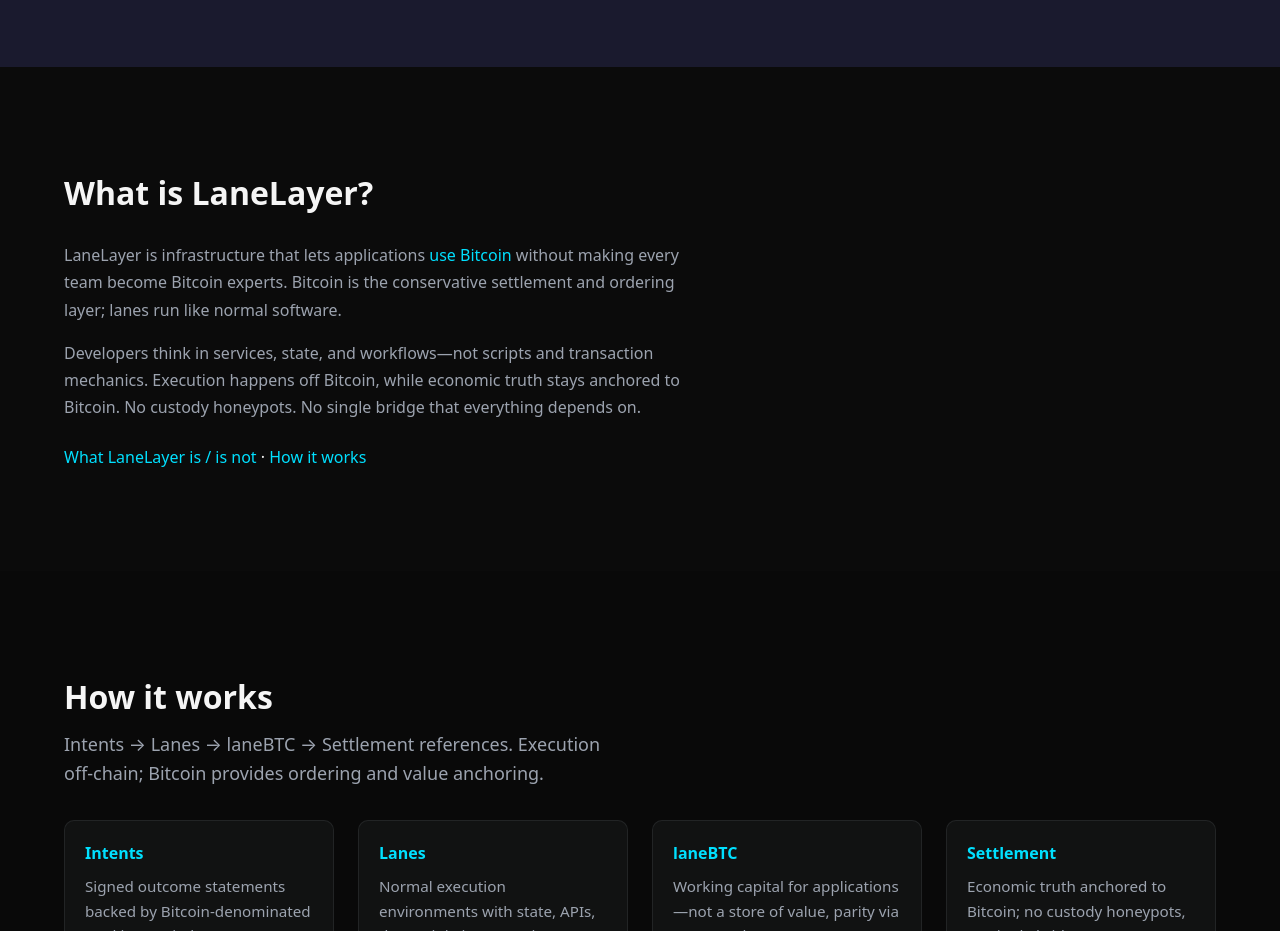
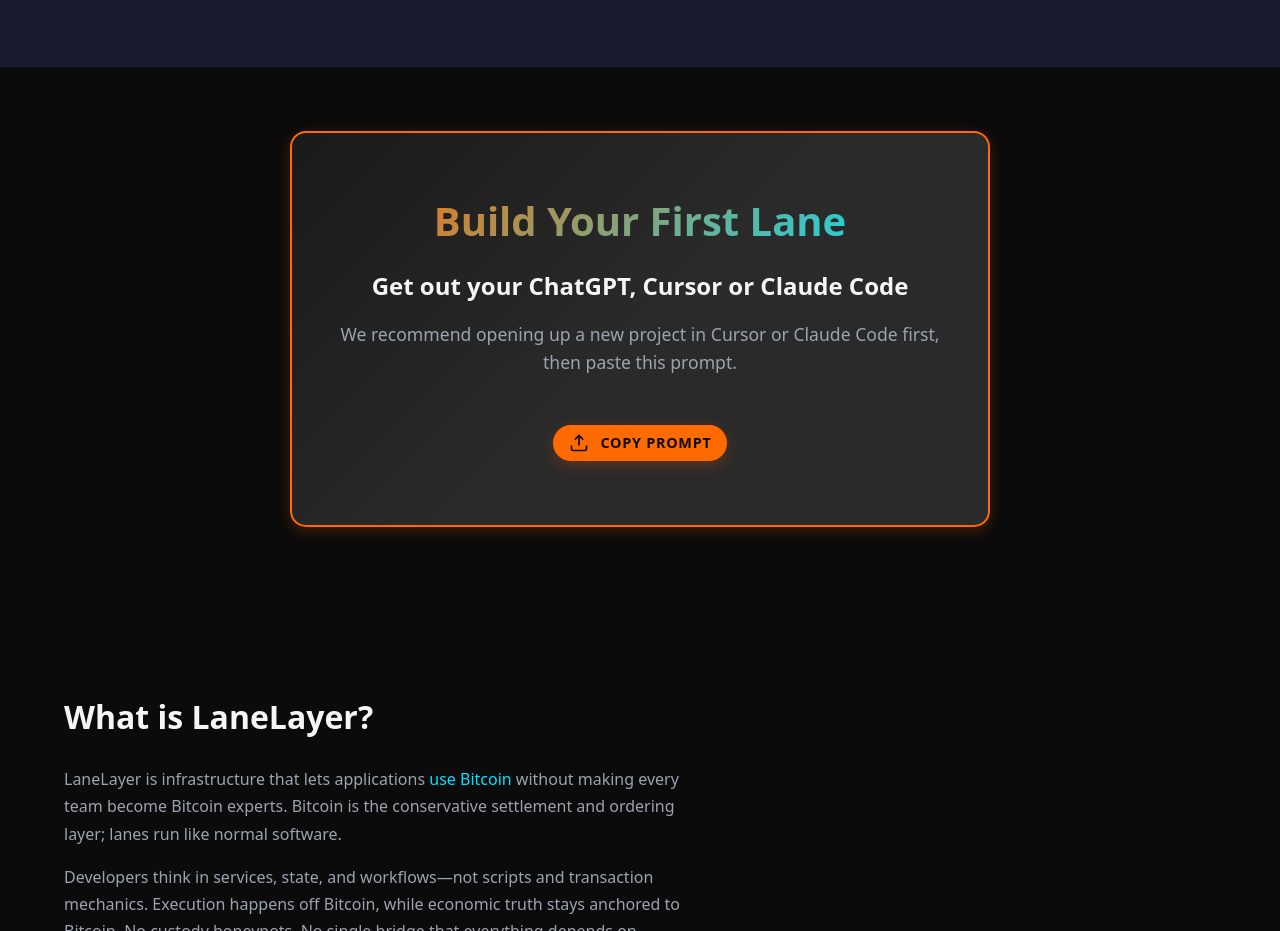
Before and after one commit to lanelayer/lanelayer.github.io, a React (Vite) app: page / in a window 1280 px wide. Shown: the part 1000-1931 px from the top of the page. Built offline with nearby package versions, Linux system fonts and the light colour scheme; no server answers.

Commit message:
fix the prompt pae to be on the first page

```diff
--- a/src/App.jsx
+++ b/src/App.jsx
@@ -4,8 +4,6 @@
 import Home from './pages/Home'
 import HowItWorks from './pages/HowItWorks'
 import Developers from './pages/Developers'
-import BuildFirstLane from './pages/BuildFirstLane'
-
 function App() {
   return (
     <BrowserRouter>
@@ -15,7 +13,7 @@
           <Route path="/" element={<Home />} />
           <Route path="/how-it-works" element={<HowItWorks />} />
           <Route path="/developers" element={<Developers />} />
-          <Route path="/build-first-lane" element={<BuildFirstLane />} />
+          <Route path="/build-first-lane" element={<Navigate to="/#build-first-lane" replace />} />
           <Route path="/use-cases" element={<Navigate to="/developers" replace />} />
           <Route path="/tosichain" element={<Navigate to="/developers" replace />} />
         </Routes>
--- a/src/components/BuilderCTA.jsx
+++ b/src/components/BuilderCTA.jsx
@@ -10,7 +10,7 @@
           Copy the prompt, paste it into your AI assistant, and build your first lane.
         </p>
         <div className="builder-cta-buttons">
-          <Link to="/build-first-lane" className="btn btn-primary">Build your first lane</Link>
+          <Link to="/#build-first-lane" className="btn btn-primary">Build your first lane</Link>
           <a href="https://discord.gg/F9GwH7zzJm" target="_blank" rel="noopener noreferrer" className="btn btn-secondary">Join Discord</a>
         </div>
       </div>
--- a/src/components/Footer.jsx
+++ b/src/components/Footer.jsx
@@ -12,7 +12,7 @@
           <div className="footer-columns">
             <div className="footer-col">
               <h4>Platform</h4>
-              <Link to="/build-first-lane">Build Lane</Link>
+              <Link to="/#build-first-lane">Build Lane</Link>
               <Link to="/how-it-works">How it works</Link>
               <Link to="/developers">Developers</Link>
               <a href="https://docs.lanelayer.com" target="_blank" rel="noopener noreferrer">Docs</a>
--- a/src/components/Header.jsx
+++ b/src/components/Header.jsx
@@ -32,7 +32,7 @@
         </Link>
 
         <nav className={`nav${menuOpen ? ' nav-open' : ''}`}>
-          <Link to="/build-first-lane" onClick={close}>Build Lane</Link>
+          <Link to="/#build-first-lane" onClick={close}>Build Lane</Link>
           <Link to="/how-it-works" onClick={close}>How it works</Link>
           <Link to="/developers" onClick={close}>Developers</Link>
           <a href="https://docs.lanelayer.com" target="_blank" rel="noopener noreferrer" onClick={close}>Docs</a>
--- a/src/components/HeroLaneLayer.jsx
+++ b/src/components/HeroLaneLayer.jsx
@@ -37,7 +37,7 @@
         </ul>
 
         <div className="hero-lane-ctas">
-          <Link to="/build-first-lane" className="btn btn-primary">Build your first lane</Link>
+          <Link to="/#build-first-lane" className="btn btn-primary">Build your first lane</Link>
           <Link to="/how-it-works" className="btn btn-secondary">How it works</Link>
         </div>
       </div>
--- a/src/components/UseWhenYouNeedThis.jsx
+++ b/src/components/UseWhenYouNeedThis.jsx
@@ -22,7 +22,7 @@
           ))}
         </ul>
         <p className="use-when-cta">
-          <Link to="/build-first-lane" className="btn btn-secondary">Build your first lane</Link>
+          <Link to="/#build-first-lane" className="btn btn-secondary">Build your first lane</Link>
         </p>
       </div>
     </section>
--- a/src/pages/BuildFirstLane.jsx
+++ b/src/pages/BuildFirstLane.jsx
@@ -150,7 +150,7 @@
   }, [])
 
   return (
-    <div className="ai-first-hero" ref={containerRef} data-analytics-base="https://lanelayer-analytics.fly.dev">
+    <div id="build-first-lane" className="ai-first-hero" ref={containerRef} data-analytics-base="https://lanelayer-analytics.fly.dev">
       <h1>Build Your First Lane</h1>
       <p className="hero-intro">Get out your ChatGPT, Cursor or Claude Code</p>
       <p className="hero-subtitle">We recommend opening up a new project in Cursor or Claude Code first, then paste this prompt.</p>
--- a/src/pages/Developers.jsx
+++ b/src/pages/Developers.jsx
@@ -16,7 +16,7 @@
         <section className="dev-section">
           <h2>Start here</h2>
           <ol className="checklist">
-            <li><Link to="/build-first-lane">Copy the prompt and build your first lane</Link></li>
+            <li><Link to="/#build-first-lane">Copy the prompt and build your first lane</Link></li>
             <li>Add the RPC and get laneBTC (steps below)</li>
             <li>Join LaneLayer Discord</li>
             <li>Try a demo lane or faucet</li>
@@ -31,7 +31,7 @@
           </p>
         </section>
         <div className="dev-ctas">
-          <Link to="/build-first-lane" className="btn btn-primary">Build your first lane</Link>
+          <Link to="/#build-first-lane" className="btn btn-primary">Build your first lane</Link>
           <a href="https://docs.lanelayer.com" target="_blank" rel="noopener noreferrer" className="btn btn-secondary">Docs</a>
           <a href={DISCORD_INVITE} target="_blank" rel="noopener noreferrer" className="btn btn-secondary">Join Discord</a>
         </div>
--- a/src/pages/Home.jsx
+++ b/src/pages/Home.jsx
@@ -1,4 +1,7 @@
+import { useEffect } from 'react'
+import { useLocation } from 'react-router-dom'
 import HeroLaneLayer from '../components/HeroLaneLayer'
+import BuildFirstLane from './BuildFirstLane'
 import WhatIsLaneLayer from '../components/WhatIsLaneLayer'
 import HowItWorksTeaser from '../components/HowItWorksTeaser'
 import UseWhenYouNeedThis from '../components/UseWhenYouNeedThis'
@@ -6,9 +9,18 @@
 import BuilderCTA from '../components/BuilderCTA'
 
 export default function Home() {
+  const { hash } = useLocation()
+  useEffect(() => {
+    if (hash === '#build-first-lane') {
+      const el = document.getElementById('build-first-lane')
+      el?.scrollIntoView({ behavior: 'smooth', block: 'start' })
+    }
+  }, [hash])
+
   return (
     <>
       <HeroLaneLayer />
+      <BuildFirstLane />
       <WhatIsLaneLayer />
       <HowItWorksTeaser />
       <UseWhenYouNeedThis />
--- a/src/pages/HowItWorks.jsx
+++ b/src/pages/HowItWorks.jsx
@@ -40,7 +40,7 @@
           </p>
         </section>
         <p className="cta-wrap">
-          <Link to="/build-first-lane" className="btn btn-primary">Build your first lane</Link>
+          <Link to="/#build-first-lane" className="btn btn-primary">Build your first lane</Link>
         </p>
       </div>
     </article>
```
